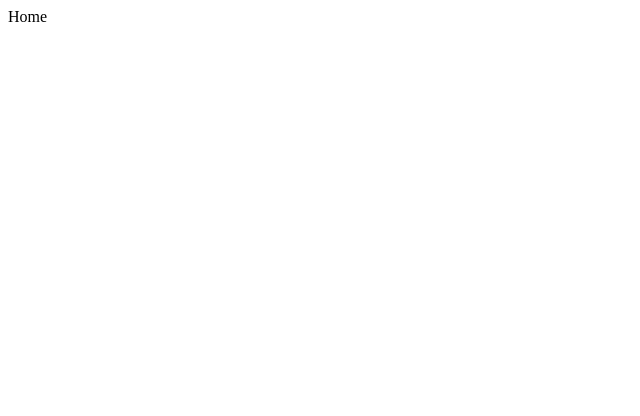
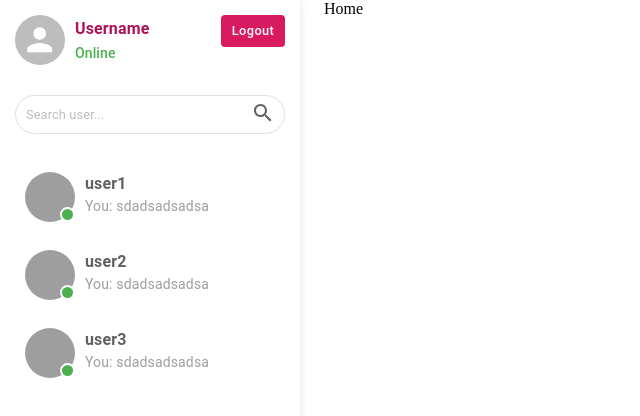
Before and after one commit to soncoiz02/chat-socket, a React (Create React App) app: page / in a window 1280 px wide. Shown: the top 416 px of the page, without its empty margins (0-640 px from the left). Built offline with nearby package versions, Linux system fonts and the light colour scheme; grey boxes are pictures that could not be loaded.

Commit message:
feat: layout/sidebar

```diff
--- a/package.json
+++ b/package.json
@@ -5,6 +5,7 @@
   "dependencies": {
     "@emotion/react": "^11.9.0",
     "@emotion/styled": "^11.8.1",
+    "@mui/icons-material": "^5.6.2",
     "@mui/material": "^5.7.0",
     "@testing-library/jest-dom": "^5.16.4",
     "@testing-library/react": "^13.2.0",
@@ -14,6 +15,7 @@
     "@types/react": "^18.0.9",
     "@types/react-dom": "^18.0.4",
     "axios": "^0.27.2",
+    "node-sass": "^7.0.1",
     "query-string": "^7.1.1",
     "react": "^18.1.0",
     "react-dom": "^18.1.0",
--- a/src/Layout/Layout.tsx
+++ b/src/Layout/Layout.tsx
@@ -1,8 +1,24 @@
+import styled from "@emotion/styled";
+import { Container } from "@mui/material";
 import React from "react";
 import { Outlet } from "react-router-dom";
+import SideBar from "./sidebar/SideBar";
+
+const AppStyle = styled("div")`
+  display: flex;
+  width: 100%;
+  position: relative;
+`;
 
 const Layout = () => {
-  return <Outlet />;
+  return (
+    <AppStyle>
+      <SideBar />
+      <Container maxWidth="lg">
+        <Outlet />
+      </Container>
+    </AppStyle>
+  );
 };
 
 export default Layout;
--- /dev/null
+++ b/src/Layout/sidebar/ListUser.tsx
@@ -0,0 +1,67 @@
+import { Avatar, Stack, styled, Box, Typography } from "@mui/material";
+import { green, grey } from "@mui/material/colors";
+import React from "react";
+import { Link, LinkProps } from "react-router-dom";
+
+import { users } from "../../mock/user";
+
+const Item = styled(Link)<LinkProps>(({ theme }) => ({
+  display: "flex",
+  gap: "0 10px",
+  textDecoration: "none",
+  padding: " 8px 10px",
+  borderRadius: 5,
+  ":hover": {
+    backgroundColor: grey[200],
+  },
+}));
+const CoverAvt = styled("div")`
+  position: relative;
+`;
+
+const DetailUser = styled("div")`
+  display: flex;
+  flex-direction: column;
+`;
+
+const ListUser = () => {
+  return (
+    <Stack direction="column" spacing={1.5} height="100%" overflow="auto">
+      {users.map((user) => (
+        <Item to={`/chat/${user.id}`} key={user.id}>
+          <CoverAvt>
+            <Avatar
+              sx={{
+                width: 50,
+                height: 50,
+              }}
+              src={user.avatar}
+            />
+            <Box
+              sx={{
+                width: 15,
+                height: 15,
+                backgroundColor: green[500],
+                borderRadius: "50%",
+                position: "absolute",
+                bottom: 0,
+                right: 0,
+                border: "2px solid white",
+              }}
+            ></Box>
+          </CoverAvt>
+          <DetailUser>
+            <Typography variant="body1" color={grey[700]} fontWeight="bold">
+              {user.username}
+            </Typography>
+            <Typography variant="body2" color={grey[500]}>
+              You: sdadsadsadsa
+            </Typography>
+          </DetailUser>
+        </Item>
+      ))}
+    </Stack>
+  );
+};
+
+export default ListUser;
--- /dev/null
+++ b/src/Layout/sidebar/SearchBar.tsx
@@ -0,0 +1,45 @@
+import SearchIcon from "@mui/icons-material/Search";
+import { InputBase, styled } from "@mui/material";
+import { grey } from "@mui/material/colors";
+import React from "react";
+
+const SearchBox = styled("form")`
+  width: 100%;
+  position: relative;
+  display: flex;
+  align-items: center;
+`;
+
+const SearchInput = styled(InputBase)(({ theme }) => ({
+  width: "100%",
+  padding: "5px 20px 5px 10px",
+  color: grey[700],
+  borderRadius: 50,
+  border: "1px solid #e0e0e0",
+  fontSize: "0.8rem",
+}));
+
+const ButtonIcon = styled("button")`
+  position: absolute;
+  right: 10px;
+  background: none;
+  border: none;
+  cursor: pointer;
+`;
+
+const SearchBar = () => {
+  return (
+    <SearchBox>
+      <SearchInput placeholder="Search user..." />
+      <ButtonIcon type="submit">
+        <SearchIcon
+          sx={{
+            color: grey[700],
+          }}
+        />
+      </ButtonIcon>
+    </SearchBox>
+  );
+};
+
+export default SearchBar;
--- /dev/null
+++ b/src/Layout/sidebar/SideBar.tsx
@@ -0,0 +1,91 @@
+import {
+  Avatar,
+  Box,
+  Button,
+  ButtonProps,
+  styled,
+  Typography,
+} from "@mui/material";
+import { green, pink } from "@mui/material/colors";
+import React from "react";
+import ListUser from "./ListUser";
+import SearchBar from "./SearchBar";
+
+const SideBarStyle = styled("div")`
+  display: flex;
+  flex-direction: column;
+  flex-shrink: 0;
+  width: 300px;
+  height: 100vh;
+  background-color: #fff;
+  padding: 15px;
+  box-shadow: 0px 0px 10px rgba(0, 0, 0, 0.1);
+  gap: 30px 0;
+`;
+
+const Detail = styled("div")`
+  display: flex;
+  flex-direction: column;
+`;
+
+const LogoutButton = styled(Button)<ButtonProps>(({ theme }) => ({
+  color: theme.palette.getContrastText(pink[500]),
+  backgroundColor: pink[600],
+  "&:hover": {
+    backgroundColor: pink[500],
+    boxShadow: `0 0 10px 1px ${pink[200]}`,
+  },
+  padding: "5px 10px",
+  fontSize: "0.8rem",
+  textTransform: "none",
+  alignSelf: "flex-start",
+}));
+
+const SideBar = () => {
+  return (
+    <SideBarStyle>
+      <Box
+        sx={{
+          width: "100%",
+          display: "flex",
+          justifyContent: "space-between",
+        }}
+      >
+        <Box
+          sx={{
+            display: "flex",
+            alignItems: "flex-start",
+            gap: "0 10px",
+            width: "80%",
+          }}
+        >
+          <Avatar
+            src=""
+            sx={{
+              width: 50,
+              height: 50,
+            }}
+          />
+          <Detail>
+            <Typography
+              variant="subtitle1"
+              component="div"
+              fontWeight="bold"
+              color={pink[800]}
+            >
+              Username
+            </Typography>
+            <Typography variant="subtitle2" component="div" color={green[500]}>
+              Online
+            </Typography>
+          </Detail>
+        </Box>
+        <LogoutButton>Logout</LogoutButton>
+      </Box>
+      <SearchBar />
+      <ListUser />
+    </SideBarStyle>
+  );
+};
+
+export default SideBar;
--- /dev/null
+++ b/src/index.css
@@ -0,0 +1,5 @@
+* {
+  margin: 0;
+  padding: 0;
+  box-sizing: border-box;
+}
--- a/src/index.tsx
+++ b/src/index.tsx
@@ -4,6 +4,7 @@ import { Provider } from "react-redux";
 import App from "./App";
 import store from "./redux/store";
 import reportWebVitals from "./reportWebVitals";
+import "./index.css";
 
 const root = ReactDOM.createRoot(
   document.getElementById("root") as HTMLElement
--- /dev/null
+++ b/src/mock/user.ts
@@ -0,0 +1,17 @@
+export const users = [
+  {
+    id: "1",
+    username: "user1",
+    avatar: "https://i.pravatar.cc/300?img=1",
+  },
+  {
+    id: "2",
+    username: "user2",
+    avatar: "https://i.pravatar.cc/300?img=2",
+  },
+  {
+    id: "3",
+    username: "user3",
+    avatar: "https://i.pravatar.cc/300?img=3",
+  },
+];
```
Also changed, not shown: 1 other file (tests, documents, lock files or other folders).
